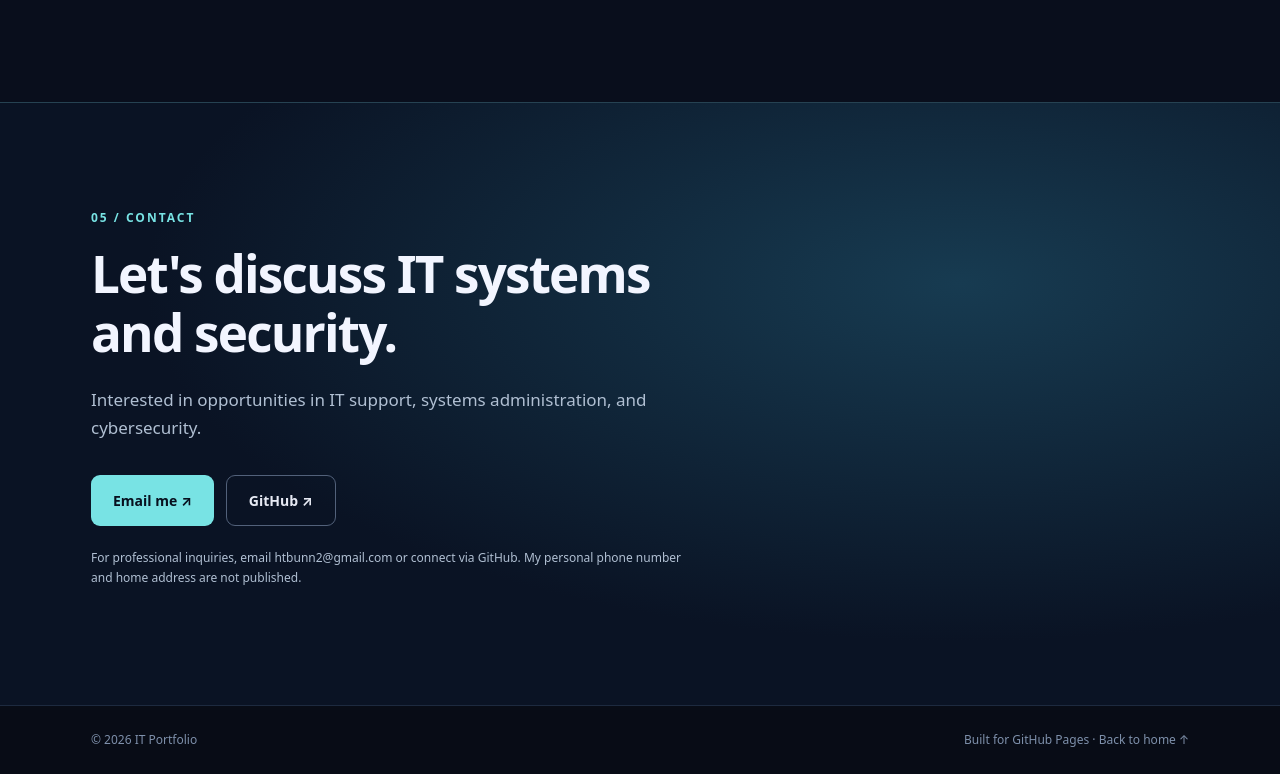
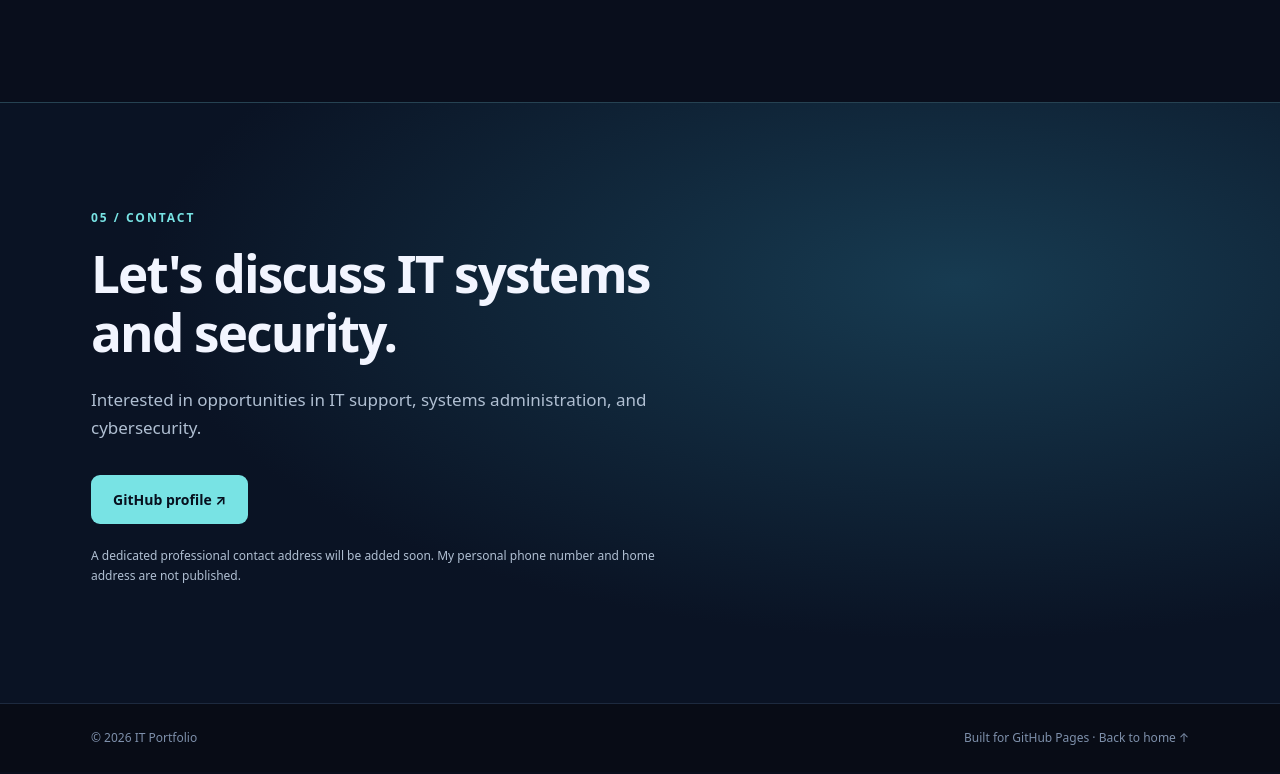
Before and after one commit to GoldenHoneyBunn/portfolio, a plain HTML site: page index.html in a window 1280 px wide. Shown: the part 3747-4521 px from the top of the page. Drawn offline with Linux system fonts and the light colour scheme.

Commit message:
Remove public email pending professional contact alias

```diff
--- a/index.html
+++ b/index.html
@@ -12,4 +12,4 @@
 <a href="notes-risk-assessment.html"><span class="note-number">004</span><span class="note-title">Threat modeling, risk scoring & remediation<small>PASTA · NIST · Least privilege</small></span><span class="arrow">↗</span></a>
 </div></div></section>
 <section class="section" id="credentials"><div class="wrap section-layout"><div><div class="kicker">04 / CREDENTIALS</div><h2>Foundational skills.<br>Ongoing growth<span class="dot">.</span></h2></div><div class="credential-stack"><div class="credential"><div class="credential-icon">A+</div><div><h3>CompTIA A+</h3><p>IT support, systems, hardware and troubleshooting</p></div></div><div class="credential"><div class="credential-icon">S+</div><div><h3>CompTIA Security+</h3><p>Security concepts, threats, and risk management</p></div></div><div class="credential"><div class="credential-icon">HTB</div><div><h3>Hack The Box</h3><p>Selected profile achievements will be added once verification links are provided.</p></div></div></div></div></section>
-<section class="section contact-section" id="contact"><div class="wrap"><div class="kicker">05 / CONTACT</div><h2>Let's discuss IT systems<br>and security.</h2><p>Interested in opportunities in IT support, systems administration, and cybersecurity.</p><div class="actions"><a class="button primary" href="mailto:htbunn2@gmail.com">Email me ↗</a><a class="button secondary" href="https://github.com/goldenhoneybunn" target="_blank" rel="noopener noreferrer" referrerpolicy="no-referrer">GitHub ↗</a></div><p class="contact-note">For professional inquiries, email <a href="mailto:htbunn2@gmail.com">htbunn2@gmail.com</a> or connect via GitHub. My personal phone number and home address are not published.</p></div></section></main><footer><div class="wrap footer-inner"><span>© <span id="year"></span> IT Portfolio</span><span>Built for GitHub Pages · <a href="index.html">Back to home ↑</a></span></div></footer><script src="script.js"></script></body></html>
+<section class="section contact-section" id="contact"><div class="wrap"><div class="kicker">05 / CONTACT</div><h2>Let's discuss IT systems<br>and security.</h2><p>Interested in opportunities in IT support, systems administration, and cybersecurity.</p><div class="actions"><a class="button primary" href="https://github.com/goldenhoneybunn" target="_blank" rel="noopener noreferrer" referrerpolicy="no-referrer">GitHub profile ↗</a></div><p class="contact-note">A dedicated professional contact address will be added soon. My personal phone number and home address are not published.</p></div></section></main><footer><div class="wrap footer-inner"><span>© <span id="year"></span> IT Portfolio</span><span>Built for GitHub Pages · <a href="index.html">Back to home ↑</a></span></div></footer><script src="script.js"></script></body></html>
```
